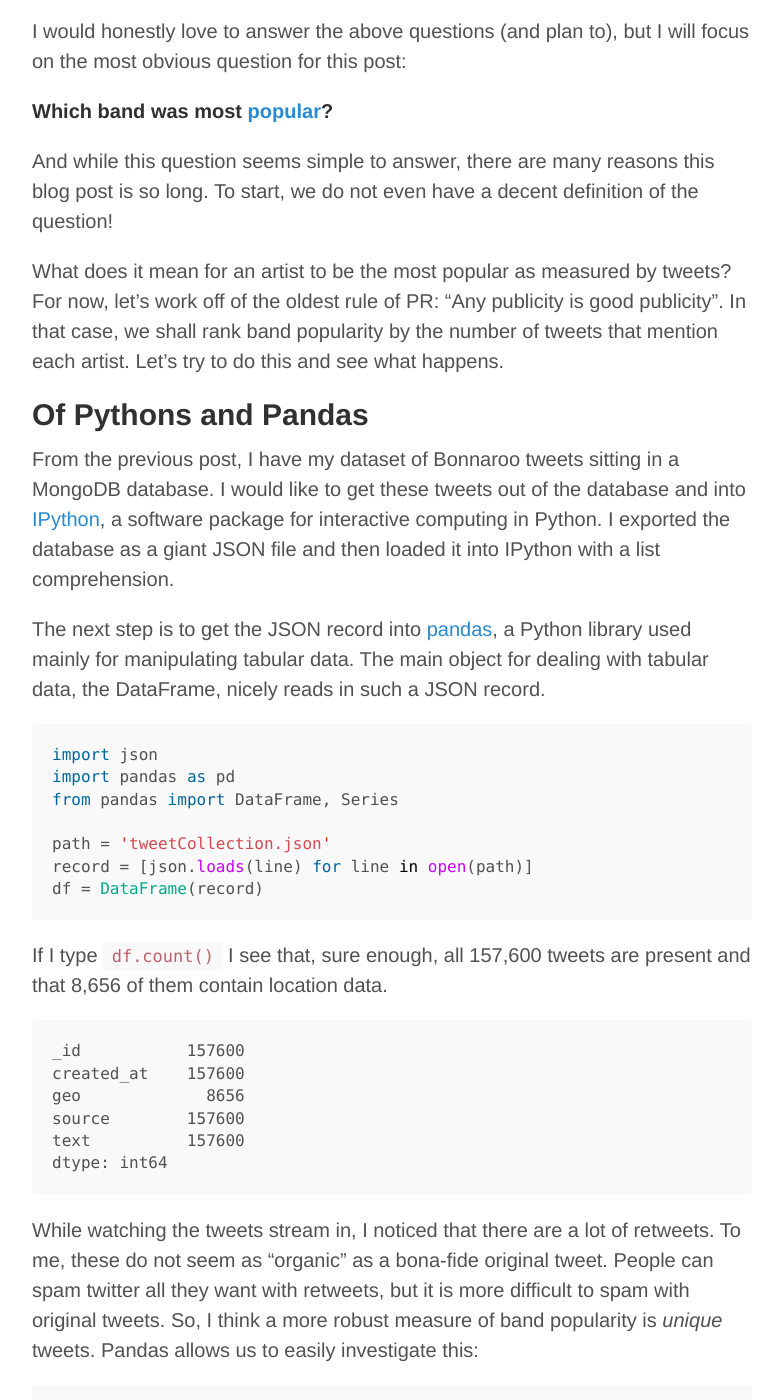
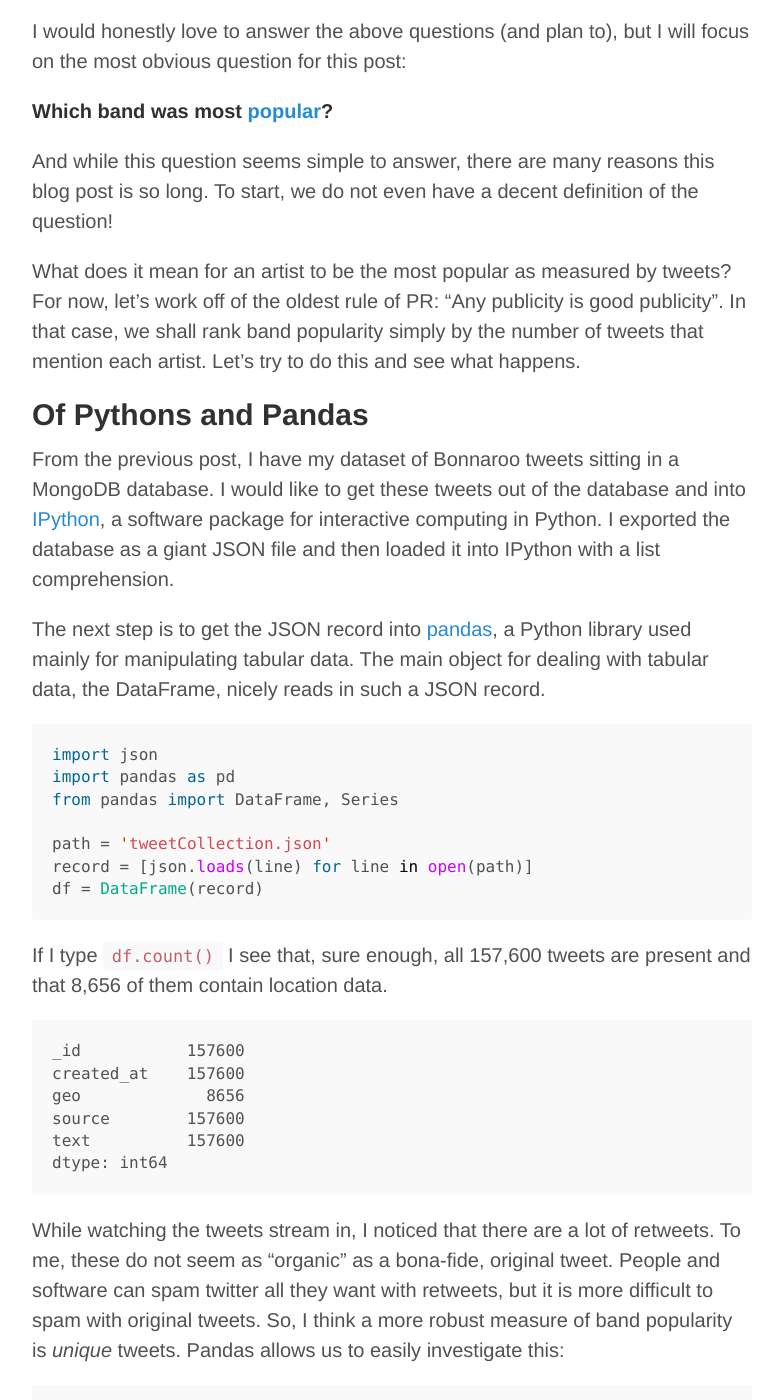
Before and after one commit to EthanRosenthal/blog, a Jekyll site: the page built from _posts/2014-09-09-festival-chatter-part2.md, in a window 1280 px wide and 1400 px high, scrolled down 565 px. Shown: the whole window, without its empty margins (248-1029 px from the left). Built offline with Jekyll 4.4.1, drawn with Linux system fonts in a browser that asks for light colours; Markdown is read by kramdown in place of the engine named in the settings; some of the changed text lies outside the part shown.

Commit message:
initial commit

````diff
--- a/_posts/2014-09-09-festival-chatter-part2.md
+++ b/_posts/2014-09-09-festival-chatter-part2.md
@@ -15,7 +15,7 @@ I would honestly love to answer the above questions (and plan to), but I will fo
 
 And while this question seems simple to answer, there are many reasons this blog post is so long. To start, we do not even have a decent definition of the question!
 
-What does it mean for an artist to be the most popular as measured by tweets? For now, let's work off of the oldest rule of PR: "Any publicity is good publicity". In that case, we shall rank band popularity by the number of tweets that mention each artist. Let's try to do this and see what happens.
+What does it mean for an artist to be the most popular as measured by tweets? For now, let's work off of the oldest rule of PR: "Any publicity is good publicity". In that case, we shall rank band popularity simply by the number of tweets that mention each artist. Let's try to do this and see what happens.
 
 ## Of Pythons and Pandas
 
@@ -42,7 +42,7 @@ source        157600
 text          157600
 dtype: int64
 ```
-While watching the tweets stream in, I noticed that there are a lot of retweets. To me, these do not seem as "organic" as a bona-fide original tweet. People can spam twitter all they want with retweets, but it is more difficult to spam with original tweets. So, I think a more robust measure of band popularity is *unique* tweets. Pandas allows us to easily investigate this:
+While watching the tweets stream in, I noticed that there are a lot of retweets. To me, these do not seem as "organic" as a bona-fide, original tweet. People and software can spam twitter all they want with retweets, but it is more difficult to spam with original tweets. So, I think a more robust measure of band popularity is *unique* tweets. Pandas allows us to easily investigate this:
 
 ```python
 df['text'].describe()
@@ -99,7 +99,7 @@ There we go: we have gone from 157,600 total tweets to 93,311 "organic" tweets.
 
 Now that I have grouped together all of the tweets that we care to investigate, we must search for mentions of each Bonnaroo artist. But I am lazy. There are *189* different artists performing at Bonnaroo, and by no means do I feel like typing them all out.
 
-Enter [BeautifulSoup](http://www.crummy.com/software/BeautifulSoup/), a Python library for scraping websites. All I have to do is check out the band lineup on the Bonnaroo website, figure out which ```div``` elements correspond to the listed bands, and BeautifulSoup will grab the contents.
+Enter [BeautifulSoup](http://www.crummy.com/software/BeautifulSoup/), a Python library for scraping websites. All I have to do is check out the band lineup on the Bonnaroo website, figure out which ```div``` elements correspond to the listed bands, and *BeautifulSoup* will grab the contents.
 
 ```python
 import urllib2
@@ -119,11 +119,11 @@ fout.close()
 
 ## With a Little Help from my (API) Friends
 
-When I wrote the above script, I thought I was done. Later on, I thought about the fact that people do not always call bands by their full name. For example, the Red Hot Chili Peppers are often abbreviated RHCP. I was amazed when I found that [MusicBrainz](https://musicbrainz.org/), an online music encyclopedia, not only keeps track of bands' aliases, but MusicBrainz actually has an API for accessing this information. Even better, somebody created a [Python wrapper](http://python-musicbrainzngs.readthedocs.org/en/latest/) for the API.
+When I wrote the above script, I thought I was done. Later on, I thought about the fact that people do not always call bands by their full name. For example, the Red Hot Chili Peppers are often abbreviated RHCP. I was amazed when I found that [MusicBrainz](https://musicbrainz.org/), an online music encyclopedia, not only keeps track of bands' aliases and mispellings, but MusicBrainz actually has an API for accessing this information. Even better, somebody created a [Python wrapper](http://python-musicbrainzngs.readthedocs.org/en/latest/) for the API.
 
 I also had to perform some "scrubbing" of the aliases that are retrieved from the MusicBrainz API. I consider that a band is "mentioned" in a tweet if all words in any of the band's aliases are present in the tweet text. For example, a match for both "arctic" and "monkeys" in the text would be a mention of "Arctic Monkeys". However, I do not want to miss a mention of "The Flaming Lips" because "the" is not included.
 
-I ameliorated this issue by using [nltk](http://www.nltk.org/), a Natural Language Processing library. The library contains a list of English stopwords (common words like "the") which I used as a filter. Note: This may be an issue for bands like "The Head and the Heart".
+I ameliorated this issue by using [nltk](http://www.nltk.org/), a Natural Language Processing library. The library contains a list of English stopwords (common words like "the") which I used as a filter. **Note**: This may be an issue for bands like "The Head and the Heart" where the filter would leave behind "head" and "heart". Both these words could easily be in a tweet and not relate to the band.
 
 The code below shows how I used the public API's and *nltk* in order to get searchable aliases.
 
@@ -189,7 +189,7 @@ fin.close()
 
 Ok, so we now have a dictionary of *easily searchable* aliases for all artists that performed at Bonnaroo. All we have to do now is go through each tweet and see if any of the aliases for any of the artists are mentioned. We can then build a histogram of "mentions" for each artist by adding up all of the mentions in all of the tweets for a given artist.
 
-In the code below, I do just this. By running the function at the bottom, ```get_bandPop```, we get a pandas Series in return that contains each artist and the number of times they were mentioned in all of the tweets.
+In the code below, I do just this. By running the function at the bottom, ```get_bandPop```, we get a *pandas* Series in return that contains each artist and the number of times they were mentioned in all of the tweets.
 
 ```python
 # To be used for removing punctuation
@@ -241,8 +241,6 @@ def build_apply_fun(alias_dict):
     apply_fun = lambda x : check_each_alias(x, alias_dict)
     return apply_fun
 
-
-
 def get_bandPop(df, alias_dict):
     """
     For tweet DataFrame input "df", build histogram of of mentions
@@ -254,7 +252,7 @@ def get_bandPop(df, alias_dict):
     return bandPop
 
 ```
-And now, finally, all we have to do is type ```bandPop[:10].plot(kind='bar')``` (and maybe fiddle around in matplotlib for an hour adjusting properties of the figure) and we get a histogram of mentions for the top ten most popular bands at Bonnaroo:
+And now, finally, all we have to do is type ```bandPop[:10].plot(kind='bar')``` (and maybe fiddle around in *matplotlib* for an hour adjusting properties of the figure) and we get a histogram of mentions for the top ten most popular bands at Bonnaroo:
 
 ![Top Ten Bands]({{ site.url }}/assets/img/bandPop_top10.png)
 
````
Also changed, not shown: other parts of _posts/2014-09-09-festival-chatter-part2.md (+1 -1 lines).
